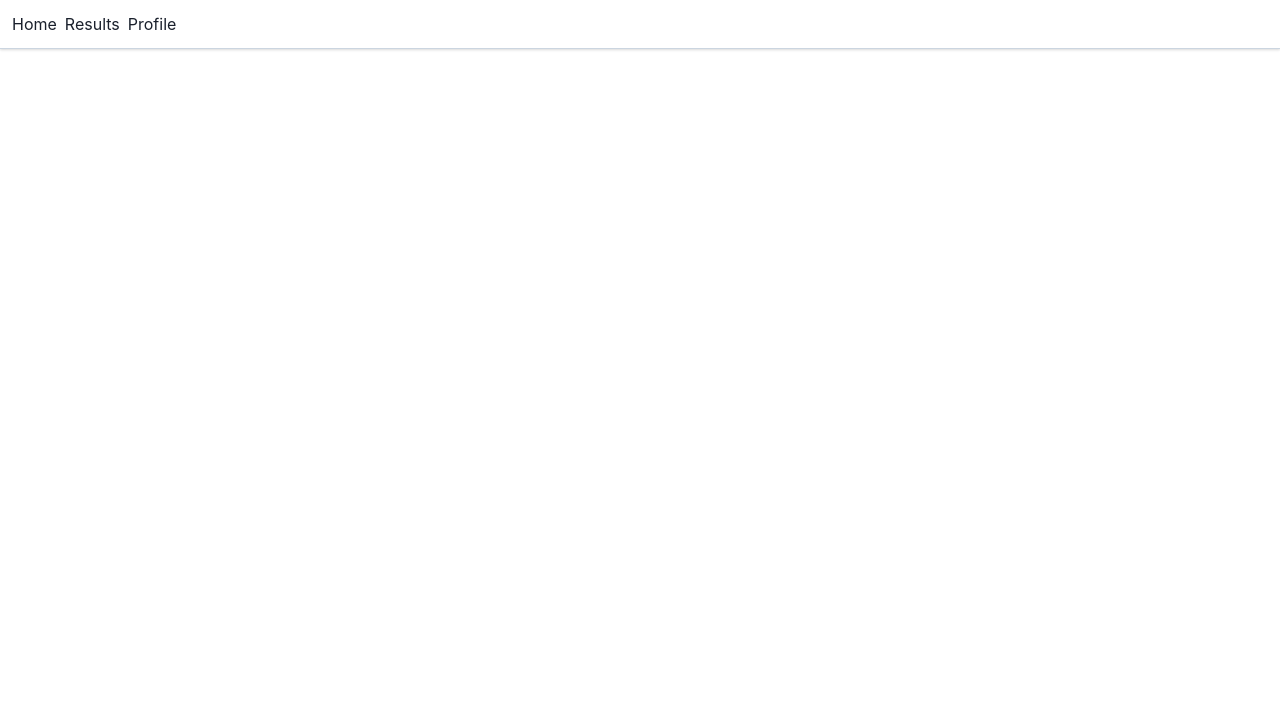
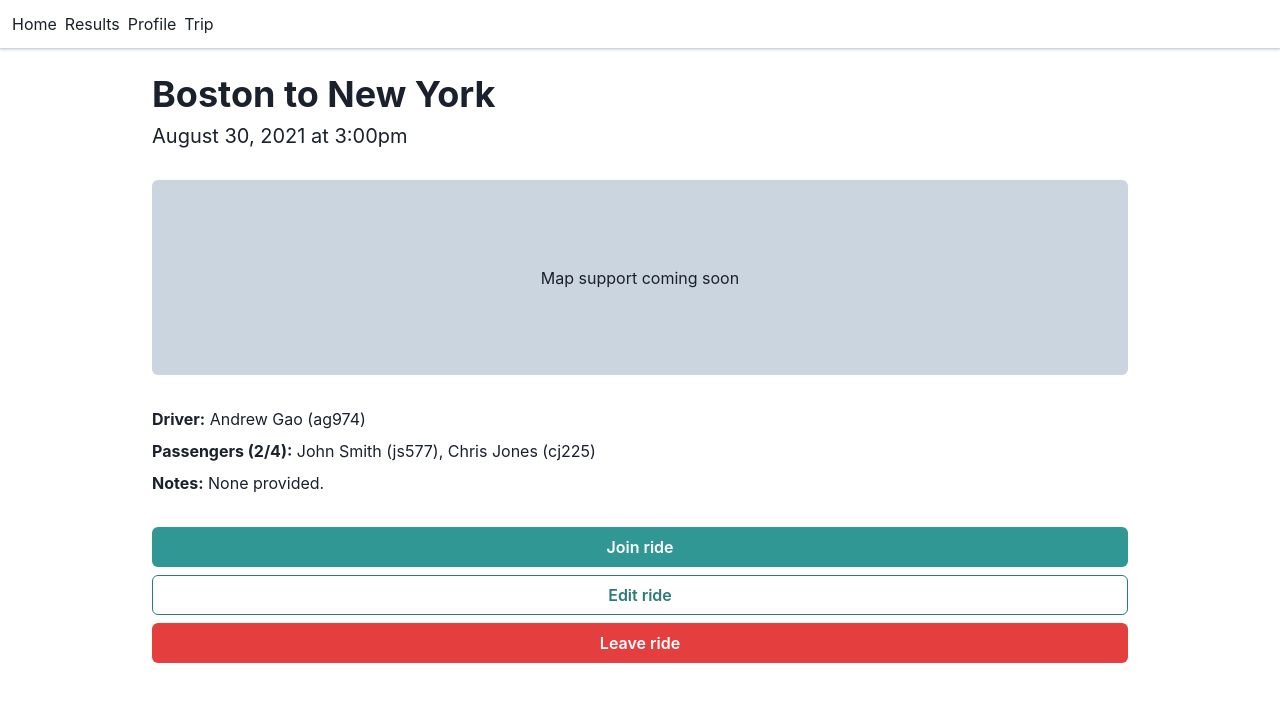
Before and after one commit to kungpaogao/rides, a React (Create React App) app: page /trip in a window 1280 px wide. Shown: the top 702 px of the page. Built offline with nearby package versions, Linux system fonts and the light colour scheme.

Commit message:
Pushing local changes for archival purposes

```diff
--- a/src/ui/App/index.tsx
+++ b/src/ui/App/index.tsx
@@ -11,6 +11,7 @@ const Home = lazy(() => import("../Home"));
 const Navigation = lazy(() => import("../Navigation"));
 const Profile = lazy(() => import("../Profile"));
 const Results = lazy(() => import("../Results"));
+const TripDetail = lazy(() => import("../TripDetail"));
 
 const theme = extendTheme(withDefaultColorScheme({ colorScheme: "teal" }));
 
@@ -33,6 +34,9 @@ export default function App() {
               <Route path="/profile">
                 <Profile />
               </Route>
+              <Route path="/trip">
+                <TripDetail />
+              </Route>
             </Switch>
           </Suspense>
         </Box>
--- a/src/ui/Navigation/index.tsx
+++ b/src/ui/Navigation/index.tsx
@@ -19,6 +19,9 @@ export default function Navigation() {
       <Link as={RouterLink} to="/profile">
         Profile
       </Link>
+      <Link as={RouterLink} to="/trip">
+        Trip
+      </Link>
     </HStack>
   );
 }
--- a/src/ui/Profile/index.tsx
+++ b/src/ui/Profile/index.tsx
@@ -9,10 +9,13 @@ import {
   VStack,
 } from "@chakra-ui/react";
 import { FaRegStar, FaStar } from "react-icons/fa";
+import { FiCheckCircle } from "react-icons/fi";
 
 export default function Profile() {
   const rating = 3;
   const numRatings = 25;
+
+  const numTrips = 3;
 
   return (
     <Container maxW="5xl" p="6">
@@ -28,12 +31,20 @@ export default function Profile() {
           ))}
           ({numRatings})
         </Text>
+        <Text display="flex" alignItems="center">
+          Verified email <Icon as={FiCheckCircle} ml="1" />
+        </Text>
+        <Text>Joined August 2021</Text>
+
+        <Heading as="h3" size="lg">
+          About
+        </Heading>
         <Text>College of Arts & Sciences</Text>
         <Text>Computer science</Text>
         <Text>Class of 2022</Text>
 
         <Heading as="h3" size="lg">
-          Previous Trips
+          Previous Trips ({numTrips})
         </Heading>
         <PreviousTrip />
         <PreviousTrip />
--- /dev/null
+++ b/src/ui/TripDetail/index.tsx
@@ -0,0 +1,44 @@
+import {
+  AspectRatio,
+  Box,
+  Button,
+  Container,
+  Heading,
+  Link,
+  Text,
+  VStack,
+} from "@chakra-ui/react";
+
+export default function TripDetail() {
+  return (
+    <Container maxW="5xl" p="6">
+      <VStack align="left">
+        {/* Trip detail section */}
+        <Heading>Boston to New York</Heading>
+        <Heading as="h3" size="md" fontWeight="normal" pb="6">
+          August 30, 2021 at 3:00pm
+        </Heading>
+        <AspectRatio ratio={5 / 1}>
+          <Box w="full" h="full" rounded="md" background="gray.300">
+            Map support coming soon
+          </Box>
+        </AspectRatio>
+        {/* Rider detail section */}
+        <Text pt="6">
+          <b>Driver:</b> <Link>Andrew Gao (ag974)</Link>
+        </Text>
+        <Text>
+          <b>Passengers (2/4):</b> <Link>John Smith (js577)</Link>,{" "}
+          <Link>Chris Jones (cj225)</Link>
+        </Text>
+        <Text pb="6">
+          <b>Notes:</b> None provided.
+        </Text>
+        {/* Action section */}
+        <Button>Join ride</Button>
+        <Button variant="outline">Edit ride</Button>
+        <Button colorScheme="red">Leave ride</Button>
+      </VStack>
+    </Container>
+  );
+}
```
